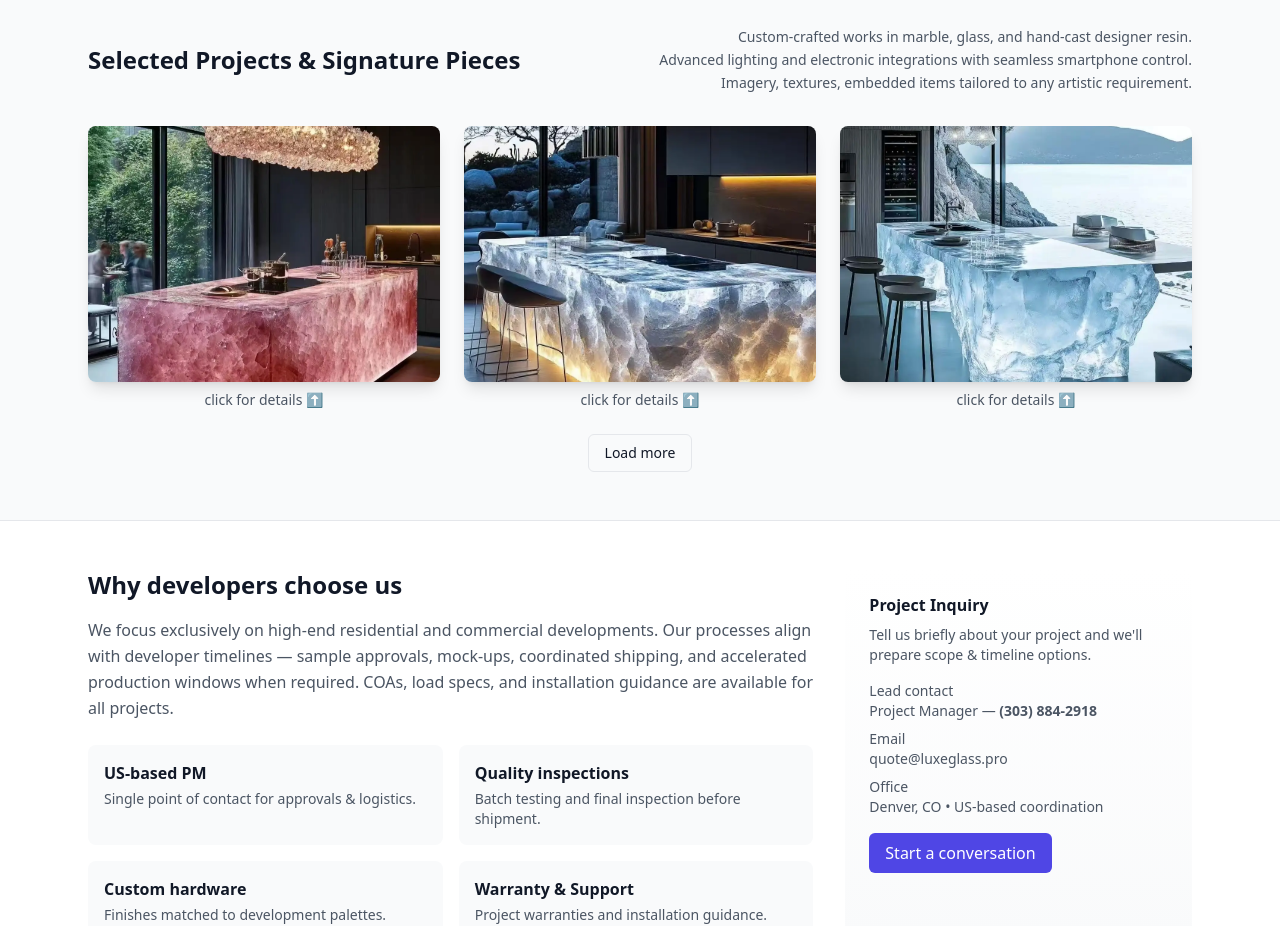
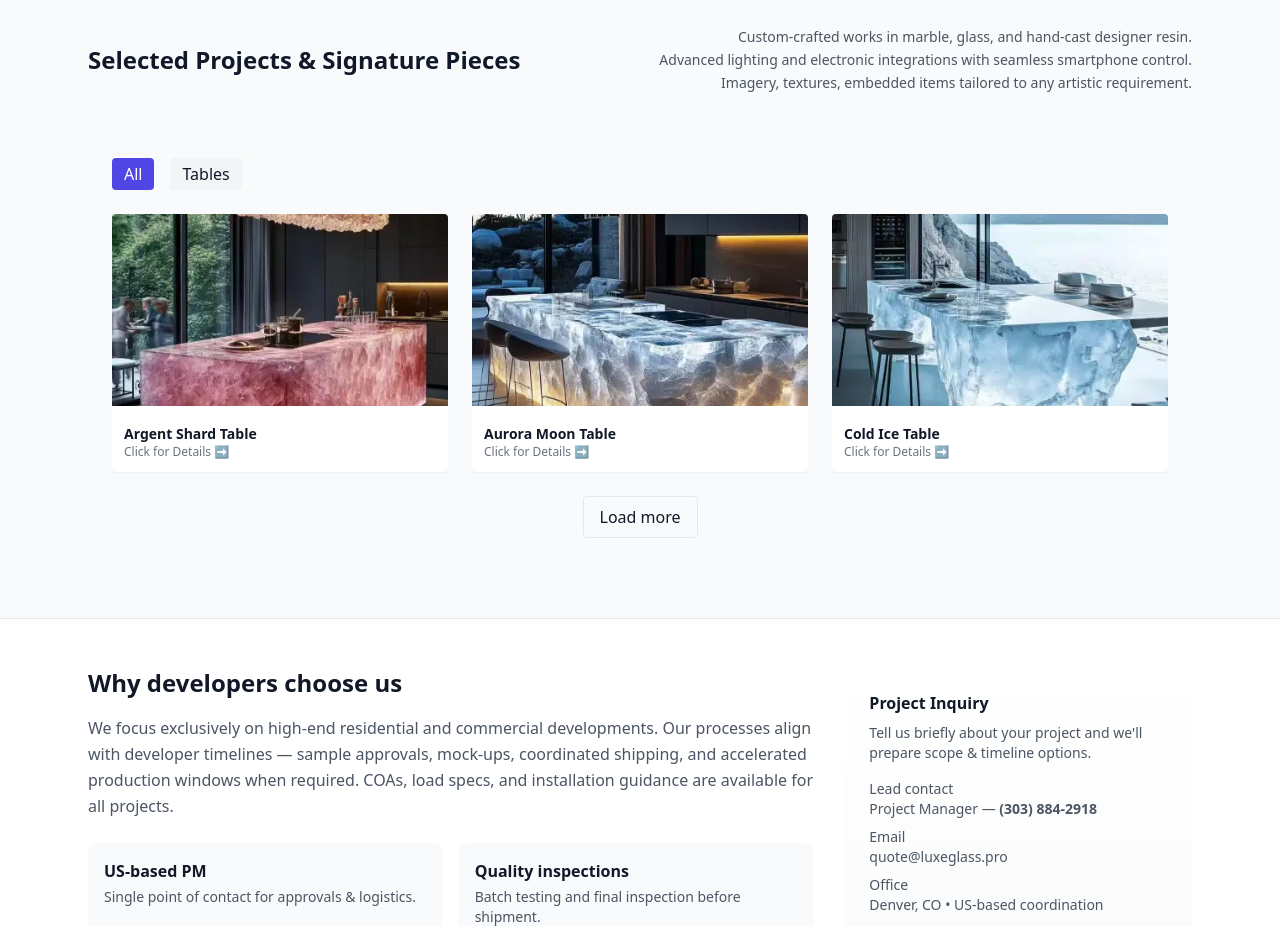
Before and after one commit to Smedly/luxeglass, a React (Vite) app: page / in a window 1280 px wide. Shown: the part 820-1746 px from the top of the page. Built offline with nearby package versions, Linux system fonts and the light colour scheme.

Commit message:
Cloudflare build settings update

```diff
--- a/src/Gallery.jsx
+++ b/src/Gallery.jsx
@@ -1,113 +1,128 @@
 // src/Gallery.jsx
-import React, { useState } from 'react';
-import { tableGallery } from './galleryData';
+import React, { useState } from 'react'
+import tableGallery from './galleryData' // uses default export from your galleryData.js
 
-export default function Gallery({ initialCount = 3, initialCategory = "All" }) {
-  const [selected, setSelected] = useState(null);
-  const [count, setCount] = useState(initialCount);
+function Thumb({ img, onOpen }) {
+  return (
+    <article className="bg-white rounded overflow-hidden shadow-sm">
+      <button onClick={() => onOpen(img)} className="w-full text-left">
+        <img
+          src={img.thumb}
+          alt={img.alt}
+          loading="lazy"
+          className="w-full h-48 object-cover"
+        />
+      </button>
+      <div className="p-3 text-sm">
+        <div className="font-semibold">{img.title}</div>
+        <div className="text-xs text-gray-500">
+          {img.project || 'Click for Details ➡️'} {img.location ? `• ${img.location}` : ''}
+        </div>
+      </div>
+    </article>
+  )
+}
 
-  const categories = ["All", ...new Set(tableGallery.map(item => item.category))];
+export default function Gallery({ initialCategory = 'All', initialCount = 9 }) {
+  const items = tableGallery
+  const categories = ['All', ...Array.from(new Set(items.map(i => i.category)))]
+  const [filter, setFilter] = useState(initialCategory)
+  const [open, setOpen] = useState(null)
+  const [count, setCount] = useState(initialCount)
 
-  const filtered = initialCategory === "All"
-    ? tableGallery
-    : tableGallery.filter(item => item.category === initialCategory);
-
-  function openModal(item) {
-    setSelected(item);
-    window.scrollTo({ top: 0, behavior: 'smooth' });
-  }
-
-  function closeModal() {
-    setSelected(null);
-  }
+  const visible = items.filter(i => (filter === 'All' ? true : i.category === filter))
 
   return (
-    <div>
-      {/* Gallery Grid */}
-      <div className="grid grid-cols-1 sm:grid-cols-2 md:grid-cols-3 gap-6 mt-6">
-        {filtered.slice(0, count).map(item => (
-          <div key={item.id} className="cursor-pointer" onClick={() => openModal(item)}>
-            <div className="overflow-hidden rounded-lg shadow-lg">
-              <img
-                src={item.large}
-                alt={item.alt}
-                className="w-full h-64 object-cover transform transition-transform duration-300 hover:scale-105"
-              />
-            </div>
-            <div className="mt-2 text-center text-sm text-gray-600">
-              click for details ⬆️
-            </div>
-          </div>
+    <section className="max-w-6xl mx-auto px-6 py-8">
+      {/* Category Filter */}
+      <div className="flex items-center gap-4 mb-6">
+        {categories.map(c => (
+          <button
+            key={c}
+            onClick={() => { setFilter(c); setCount(initialCount) }}
+            className={`px-3 py-1 rounded ${filter === c ? 'bg-indigo-600 text-white' : 'bg-gray-100'}`}
+          >
+            {c}
+          </button>
         ))}
       </div>
 
-      {count < filtered.length && (
+      {/* Thumbnails */}
+      <div className="grid grid-cols-1 sm:grid-cols-2 lg:grid-cols-3 gap-6">
+        {visible.slice(0, count).map(img => (
+          <Thumb key={img.id} img={img} onOpen={setOpen} />
+        ))}
+      </div>
+
+      {/* Load more */}
+      {visible.length > count && (
         <div className="mt-6 text-center">
           <button
-            onClick={() => setCount(prev => prev + initialCount)}
-            className="px-4 py-2 border rounded-md text-sm hover:bg-gray-100"
+            onClick={() => setCount(c => c + initialCount)}
+            className="px-4 py-2 border rounded"
           >
             Load more
           </button>
         </div>
       )}
 
-      {/* Product Modal */}
-      {selected && (
-        <div className="fixed inset-0 z-50 flex items-start justify-center p-6">
-          <div className="absolute inset-0 bg-black/40" onClick={closeModal}></div>
+      {/* Lightbox / Modal */}
+      {open && (
+        <div className="fixed inset-0 z-50 flex items-center justify-center p-6">
+          <div className="absolute inset-0 bg-black/60" onClick={() => setOpen(null)} />
 
-          <div className="relative max-w-4xl w-full bg-white rounded-xl shadow-xl overflow-hidden">
+          <div className="relative max-w-4xl w-full bg-white rounded shadow-lg overflow-hidden">
             <div className="md:flex">
-              <div className="md:w-1/2 h-64 md:h-auto overflow-hidden">
-                <img src={selected.img} alt={selected.name} className="w-full h-full object-cover" />
+              {/* Large Image */}
+              <div className="md:w-2/3 p-4">
+                <img
+                  src={open.large}
+                  alt={open.alt}
+                  className="w-full h-auto object-contain"
+                />
               </div>
 
-              <div className="md:w-1/2 p-6">
-                <div className="flex items-start justify-between">
-                  <div>
-                    <h3 className="text-xl font-bold">{selected.name}</h3>
-                    <div className="text-sm text-gray-500">{selected.type}</div>
-                  </div>
-                  <button onClick={closeModal} className="text-gray-400">Close</button>
+              {/* Details */}
+              <div className="md:w-1/3 p-6">
+                <h3 className="font-bold text-xl">{open.title}</h3>
+                <div className="text-sm text-gray-600 mt-2">
+                  {open.project || 'Click for Details ➡️'} {open.location ? `• ${open.location}` : ''}
                 </div>
+                <p className="mt-4 text-sm">{open.description}</p>
 
-                <p className="mt-4 text-gray-600">{selected.short}</p>
+                {/* Professional quotation text */}
+                <p className="mt-4 text-sm text-gray-700">
+                  To receive an accurate quotation:
+                  <br />
+                  For hand-crafted designer resin tables: please include dimensions, scale, materials, intended environment, functional requirements, any custom imagery, text, or embedded elements, LED or other electronics, and control requirements.
+                  <br />
+                  For sinks, tubs, and showers: please include dimensions, mounting type, drain configuration, and preferred finish/texture.
+                  <br />
+                  Project details: installation location, quantity, timeline, or any logistical considerations. Providing this information helps ensure your quotation is precise, efficient, and tailored to your exact vision.
+                </p>
 
-                <ul className="mt-4 list-disc list-inside text-sm text-gray-600">
-                  {selected.specs?.map((s, i) => (
-                    <li key={i}>{s}</li>
-                  ))}
-                </ul>
-
-                {/* Quotation Guidance */}
-                <div className="mt-6 text-sm text-gray-600 space-y-3">
-                  <p><strong>To receive an accurate quotation:</strong></p>
-
-                  <p>
-                    For <strong>hand-crafted designer resin tables</strong>, please include materials, thickness, intended environment, functional requirements, and any custom imagery, etching, or embedded elements (e.g., flowers, shells). Specify any integrated LED lighting or electronics and control requirements. Include dimensions and scale.
-                  </p>
-
-                  <p>
-                    For sinks, tubs, and showers, please include dimensions, mounting type, drain configuration, and preferred finish or texture.
-                  </p>
-
-                  <p>
-                    <strong>Project details:</strong> installation location, quantity, timeline, or any logistical considerations. Providing this information ensures your quotation is precise, efficient, and tailored to your exact vision.
-                  </p>
+                {/* Request Quote Button */}
+                <div className="mt-6 flex gap-3">
+                  <a
+                    href={`mailto:quote@luxeglass.pro?subject=Inquiry about ${encodeURIComponent(open.title)}`}
+                    className="px-4 py-2 bg-indigo-600 text-white rounded"
+                  >
+                    Request quote
+                  </a>
                 </div>
-
-                <div className="mt-6 flex gap-3">
-                  <a href="mailto:quote@luxeglass.pro?subject=Quote%20Request%20-%20" className="px-4 py-2 bg-indigo-600 text-white rounded-md">Request Quote</a>
-                  <button onClick={() => { navigator.clipboard && navigator.clipboard.writeText(selected.name); alert('Product name copied to clipboard'); }} className="px-4 py-2 border rounded-md">Copy product name</button>
-                </div>
-
-                <div className="mt-6 text-xs text-gray-400">Note: Images shown are representative. Final finishes and hardware are selected per project.</div>
               </div>
             </div>
+
+            {/* Close Button */}
+            <button
+              onClick={() => setOpen(null)}
+              className="absolute top-3 right-3 text-gray-600"
+            >
+              Close
+            </button>
           </div>
         </div>
       )}
-    </div>
-  );
+    </section>
+  )
 }
```
